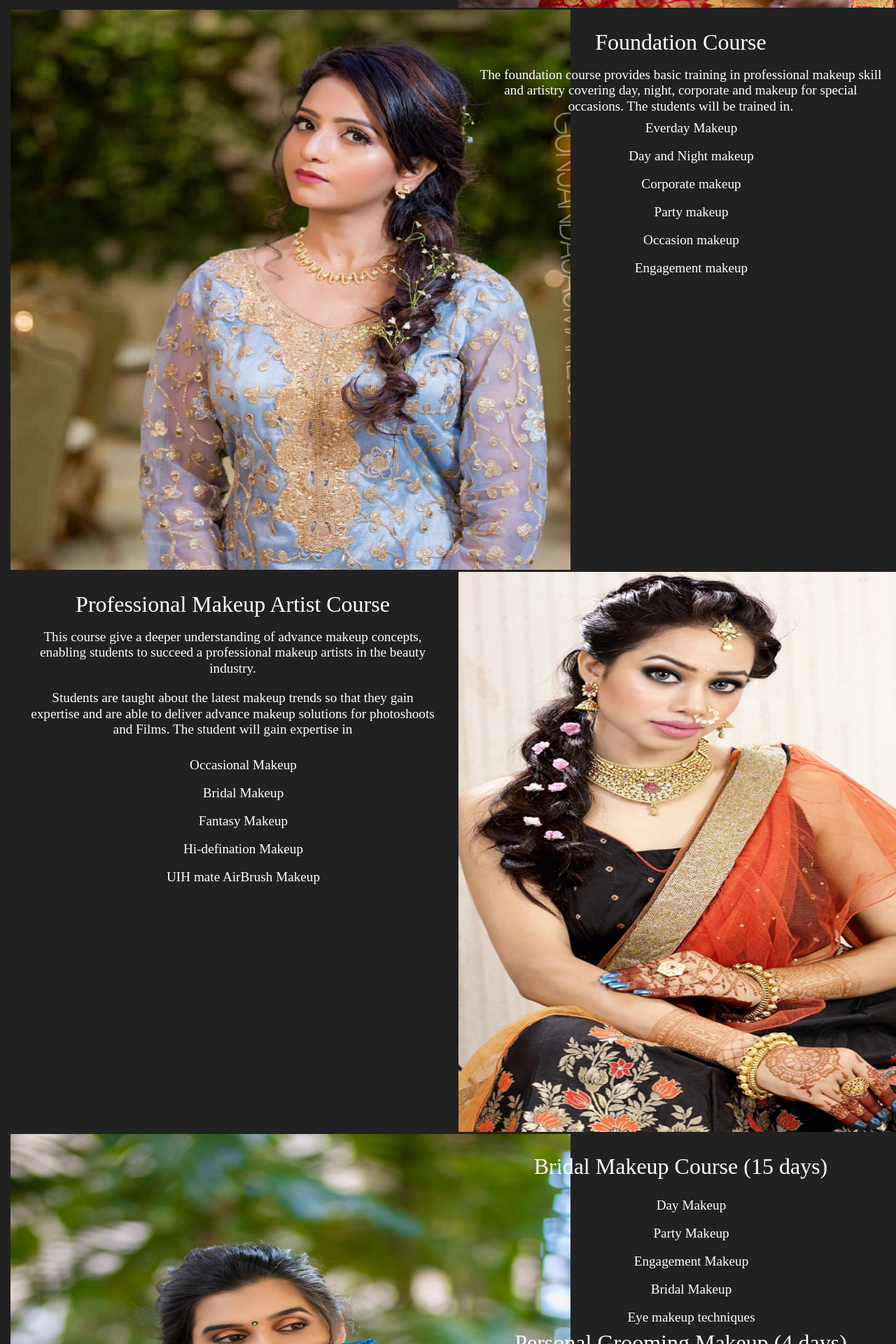
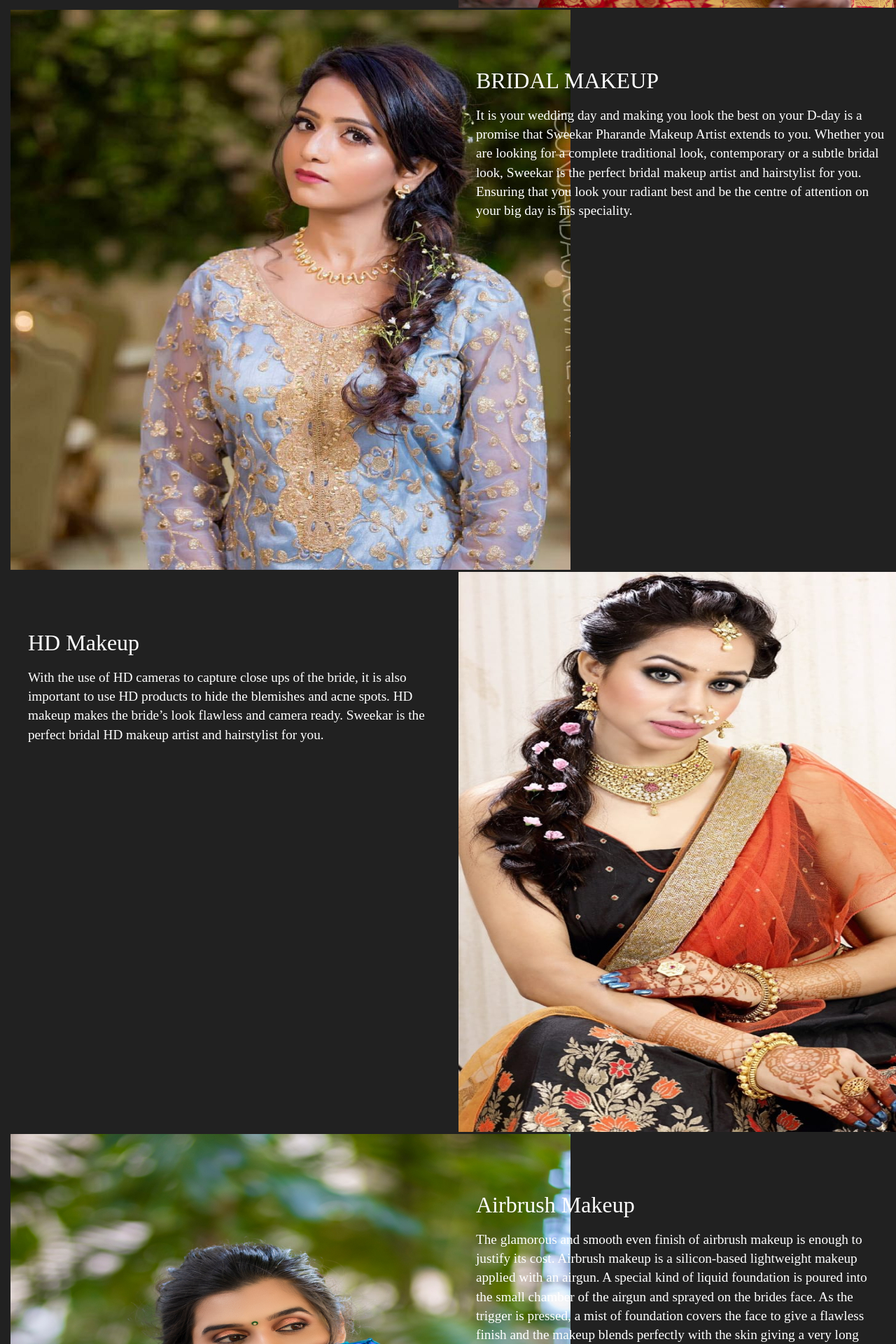
Before and after one commit to Ashishs1390/photo-studio, a React (Create React App) app: page /packages in a window 1280 px wide. Shown: the part 880-2800 px from the top of the page at 70% size. Built offline with nearby package versions, Linux system fonts and the light colour scheme.

Commit message:
packages final

```diff
--- a/package.json
+++ b/package.json
@@ -42,5 +42,8 @@
       "last 1 firefox version",
       "last 1 safari version"
     ]
+  },
+  "devDependencies": {
+    "react-social-icons": "^4.1.0"
   }
 }
--- a/src/App.scss
+++ b/src/App.scss
@@ -1,3 +1,7 @@
+body{
+    background-color: #212121;
+    color:#fff;
+}
 h2 {
     font-size: 3rem;
 }
@@ -67,3 +71,9 @@ p {
     justify-content: center;
     text-align: center;
   }
+  .Socials{
+    margin-right: 100px;
+    span{
+        cursor: pointer;
+    }
+}
--- a/src/components/Carousel/Carousel.js
+++ b/src/components/Carousel/Carousel.js
@@ -75,6 +75,10 @@ function News(data1) {
      infinite: true,
      slidesToShow: 3,
      slidesToScroll: 1,
+     autoplay: true,
+     speed: 2000,
+     autoplaySpeed: 2000,
+     cssEase: "linear"
     //  adaptiveHeight: true
    }
    if (data.length > 0) {
--- a/src/components/Carousel/Carousel.scss
+++ b/src/components/Carousel/Carousel.scss
@@ -1,6 +1,5 @@
 .MainCarousel{
 $primary-color: #00558B;
-
 $slick-font-path: "/fonts/";
 $slick-arrow-color: $primary-color;
 
--- a/src/components/Carousel/CarouselMod.scss
+++ b/src/components/Carousel/CarouselMod.scss
@@ -106,11 +106,7 @@
   transition-delay: 0.2s;
 }
 /* Demo purposes only */
-body {
-  background-color: #212121;
-  text-align: center;
-	color: white;
-}
+
 .MainCarousel{
 	width: 1200px;
 	margin: auto;
--- a/src/components/Packages/Packages.js
+++ b/src/components/Packages/Packages.js
@@ -5,7 +5,18 @@ import section1 from './../../images/packages/bridalmakeup.jpg';
 import section2 from './../../images/packages/preeweddingmakeup.jpg';
 import section3 from './../../images/packages/HDmakeup.jpg';
 import section4 from './../../images/packages/meternitymakeup.jpg';
-import section5 from './../../images/packages/portfoliomakeup.jpg';
+import section6 from './../../images/packages/preeweddingmakeup.jpg';
+
+import section5 from './../../images/packages/sidermakeup.jpg';
+
+import section7 from './../../images/packages/portfoliomakeup.jpg';
+
+import section8 from './../../images/packages/editorialgashionmakeup.jpg';
+
+import section9 from './../../images/packages/meternitymakeup.jpg';
+
+
+
 
 
 
@@ -28,14 +39,13 @@ function Packages(){
                         <li className="PackageList">Destination Makeup</li>
                         <li className="PackageList">Party Makeup </li>
                         <li className="PackageList">Pre Wedding Makeup</li>
-                        <li className="PackageList">Cmoom Makeyp</li>
+                        <li className="PackageList">Meternity Makeup</li>
+                        <li className="PackageList">Groom Makeup</li>
+                        <li className="PackageList">Editorial/Fashion Makeup</li>
                         <li className="PackageList">Fantasy Makeup</li>
                     </ul>
                 </Col>
                 <Col md="6" className="PackageImg">
-                  {/* {/* <div className="ImgSection">
-                  </div> */}
-
                   <div>
                       <img src={section1} height="800" width="800" ></img>
                   </div>
@@ -52,49 +62,25 @@ function Packages(){
                </Col>
                <Col md="6" className="PackageText Section-2">
                    <h3 className="PackageHeader">
-                       Foundation Course
+                        BRIDAL MAKEUP
                    </h3>
-                   <p>The foundation course provides basic training in professional makeup skill and artistry covering day, night,
-                       corporate and makeup for special occasions. The students will be trained in.
+                   <p>It is your wedding day and making you look the best on your D-day is a promise that Sweekar Pharande Makeup Artist extends to you.
+                        Whether you are looking for a complete traditional look, contemporary or a subtle bridal look, Sweekar is the perfect bridal makeup artist and hairstylist for you.
+                         Ensuring that you look your radiant best and be the centre of attention on your big day is his speciality.
                    </p>
-                   <ul className="PackageLists">
-                       <li className="PackageList">
-                            Everday Makeup
-                       </li>
-                       <li className="PackageList">Day and Night makeup</li>
-                       <li className="PackageList">Corporate makeup</li>
-                       <li className="PackageList">Party makeup</li>
-                       <li className="PackageList">Occasion makeup</li>
-                       <li className="PackageList">Engagement makeup</li>
-                   </ul>
                </Col>
            </Row>
            <Row>
                <Col md="6" className="PackageText Section-3">
                <h3 className="PackageHeader">
-                    Professional Makeup Artist Course
+                    HD Makeup
                 </h3>
-                <p>This course give a deeper understanding of advance makeup concepts, enabling students to succeed a
-                    professional makeup artists in the beauty industry.
+                <p>
+                    With the use of HD cameras to capture close ups of the bride, it is also important to use HD products to hide the blemishes and acne spots. HD makeup makes the bride’s look flawless and camera ready.
+                    Sweekar is the perfect bridal HD makeup artist and hairstylist for you.
                 </p>
-                <p>
-                    Students are taught about the latest makeup trends so that they gain expertise and are able to deliver
-                    advance makeup solutions for photoshoots and Films. The student will gain expertise in
-                </p>
-                <ul className="PackageLists">
-                    <li className="PackageList">
-                        Occasional Makeup
-                    </li>
-                    <li className="PackageList">Bridal Makeup</li>
-                    <li className="PackageList">Fantasy Makeup</li>
-                    <li className="PackageList">Hi-defination Makeup</li>
-                    <li className="PackageList">UIH mate AirBrush Makeup</li>
-                </ul>
                </Col>
                <Col md="6">
-               {/* <div className="ImgSection">
-                  </div>
-                   */}
                    <div>
                       <img src={section3} height="800" width="800" ></img>
                   </div>
@@ -112,75 +98,112 @@ function Packages(){
             <Col md="6" className="PackageText Section-4">
             <div className="Courses">
                 <h3 className="PackageHeader">
-                    Bridal Makeup Course (15 days)
+                    Airbrush Makeup
                 </h3>
-                <ul className="PackageLists">
-                    <li className="PackageList">Day Makeup</li>
-                    <li className="PackageList">Party Makeup</li>
-                    <li className="PackageList">Engagement Makeup</li>
-                    <li className="PackageList">Bridal Makeup</li>
-                    <li className="PackageList">Eye makeup techniques</li>
-                </ul>
+                <p>
+                The glamorous and smooth even finish of airbrush makeup is enough to justify its cost.
+                Airbrush makeup is a silicon-based lightweight makeup applied with an airgun.
+                A special kind of liquid foundation is poured into the small chamber of the airgun and sprayed on the brides face.
+                As the trigger is pressed, a mist of foundation covers the face to give a flawless finish and the makeup blends perfectly with the skin giving a very long lasting effect.
+                </p>
             </div>
-            <div className="Courses">
-                <h3 className="">
-                    Personal Grooming Makeup  (4 days)
-                </h3>
-                <ul className="PackageLists">
-                    <li className="PackageList">Base application</li>
-                    <li className="PackageList">Eye makeup techniques</li>
-                    <li className="PackageList">Types of eyelinear</li>
-                    <li className="PackageList">Basic hairstyle</li>
-                </ul>
-            </div>
+
 
             </Col>
 
            </Row>
            <Row>
-           <Col md="6" className="PackageText Section-4">
+                <Col md="6" className="PackageText Section-5">
                     <div className="Courses">
                             <h3 className="PackageHeader">
-                    Hairup styling course (6 days)
+                                SIDER MAKEUP
                             </h3>
                             <p>
-                    Acquire strong up-style basic skills,which are the stepping stones to a future in
-                    mastering the art and international techniques.The students will be trained in
+                                Your engagement or any occasion is a gala affair because of the presence of family members and friends. Let’s not forget that they need to look their best, as well. At Sweekar Pharande Makeup Artist, we offer makeup services to family and friends of the bride. From the makeup to the hair, leave it to us to doll up everyone around you with the best cosmetic products. As he is the one of the best makeup artist and hairstylist in Pune, engaging his services will not disappoint you. So, schedule an appointment and up the glam quotient of your event.
                             </p>
-                <ul className="PackageLists">
-                    <li className="PackageList">High and low pony tail</li>
-                    <li className="PackageList">Strand Braid</li>
-                    <li className="PackageList">Bouffant</li>
-                    <li className="PackageList">Basic Bun</li>
-                    <li className="PackageList">Doughnut stuffing with Braids</li>
-                </ul>
                         </div>
-            <div className="Courses">
-                <h3 className="PackageHeader">
-                    Hairup styling course (5 days)
-                </h3>
-                <p>
-                    Learn advanced up-styling skills, which are the basics for excelling in the
-                    art. The students will be trained in
-                </p>
-                <ul className="PackageLists">
-                    <li className="PackageList">Morning Bride</li>
-                    <li className="PackageList">Cockail</li>
-                    <li className="PackageList">Outdoor Bride</li>
-                    <li className="PackageList">Sangeet Fusion Bride</li>
-                </ul>
-            </div>
-
                 </Col>
                 <Col md="6">
-                {/* <div className="ImgSection">
-                </div>
-                 */}
                         <div>
                             <img src={section5} height="800" width="800" ></img>
                         </div>
                 </Col>
            </Row>
+           <Row>
+                <Col md="6">
+                    <div>
+                        <img src={section6} height="800" width="800" ></img>
+                    </div>
+                </Col>
+                <Col md="6" className="PackageText Section-6">
+                    <div className="Courses">
+                            <h3 className="PackageHeader">
+                            PREEWEEDINGN MAKEUP FOR SHOOTS
+                            </h3>
+                            <p>
+                            Are you looking up for a pre-wedding photo shoot? Sweekar Pharande Makeup Artist in Pune is the ultimate place to get your makeup and hair done. Sweekar is a professional pre-wedding makeup artist & hairstylist and has decked up many brides-to-be for their magical and romantic pre-wedding shoots. He will coordinate your whole look with the event and ensure that you steal the focus of each image. With the best makeup artist in Pune on your side, you can immortalise the memories of your wedding.
+                            </p>
+                        </div>
+                </Col>
+           </Row>
+           <Row>
+
+                <Col md="6" className="PackageText Section-7">
+                    <div className="Courses">
+                            <h3 className="PackageHeader">
+                            PORTFOLIO MAKEUP FOR MODEL SHOOT
+                            </h3>
+                            <p>
+                            Sweekar Pharande Makeup Artist can help you jumpstart your portfolio and attract real modelling work. As a professional and renowned portfolio shoot makeup artist in Pune, Sweekar is experienced in personally designing and tailoring looks to achieve different styles. When it comes to working with diverse, creative concepts, there are very few makeup artists and hairstylists as flexible as her. By using only the very best makeup and hair products, he ensures that the look achieved does not fade behind camera lenses and harsh lights. Sweekar had done many portfolio makeover for many well known models, he can make your portfolio appear charismatic and glamorous.
+                            </p>
+                        </div>
+                </Col>
+                <Col md="6">
+                    <div>
+                        <img src={section7} height="800" width="800" ></img>
+                    </div>
+                </Col>
+           </Row>
+           <Row>
+            <Col md="6">
+                        <div>
+                            <img src={section8 } height="800" width="800" ></img>
+                        </div>
+                    </Col>
+
+                    <Col md="6" className="PackageText Section-8">
+                        <div className="Courses">
+                                <h3 className="PackageHeader">
+                                EDITORIAL / FASHION MAKEUP
+                                </h3>
+                                <p>
+                                Sweekar Pharande Makeup Artist exists to make you look your glamorous best. Whether you are looking for editorial/fashion makeup services to build your portfolio as a model, for appearing on TV ads or magazines, or walking the runway, Sweekar can bring your creative vision to life with great finesse. Sweekar had experience in editorial/fashion makeup a best makeup artist in pune.
+                                </p>
+                            </div>
+                    </Col>
+
+           </Row>
+           <Row>
+
+
+                    <Col md="6" className="PackageText Section-9">
+                        <div className="Courses">
+                                <h3 className="PackageHeader">
+                                METERNITY MAKEUP FOR SHOOT
+                                </h3>
+                                <p>
+                                Are you looking up for a meternity photo shoot? Sweekar Pharande Makeup Artist in Pune is the ultimate place to get your makeup and hair done. Sweekar is a professional meternity makeup artist & hairstylist and has done up many Moms for shoots. He will coordinate your whole look with the event and ensure that you steal the focus of each image. With the best makeup artist in Pune on your side, you can immortalise the memories of your shoot.
+                                </p>
+                            </div>
+                    </Col>
+                    <Col md="6">
+                        <div>
+                            <img src={section9 } height="800" width="800" ></img>
+                        </div>
+                    </Col>
+
+           </Row>
+
 
        </Container>
     )
--- a/src/components/Packages/Packages.scss
+++ b/src/components/Packages/Packages.scss
@@ -10,8 +10,11 @@
 }
 
 .PackageText{
-    margin-top: 30px;
+    margin-top: 85px;
     padding-left: 40px;
+    p{
+        line-height: 1.7rem;
+    }
 }
 .PackageHeader {
     margin-bottom: 20px;
```
Also changed, not shown: src/App.js (+9 -0 lines), src/images/packages/editorialgashionmakeup.jpg (renamed from src/images/packages/editorial gashion makeup.jpg), src/images/packages/sidermakeup.jpg (renamed from src/images/packages/sider makeup.jpg). Lines whose indentation alone changed are shown as unchanged.
